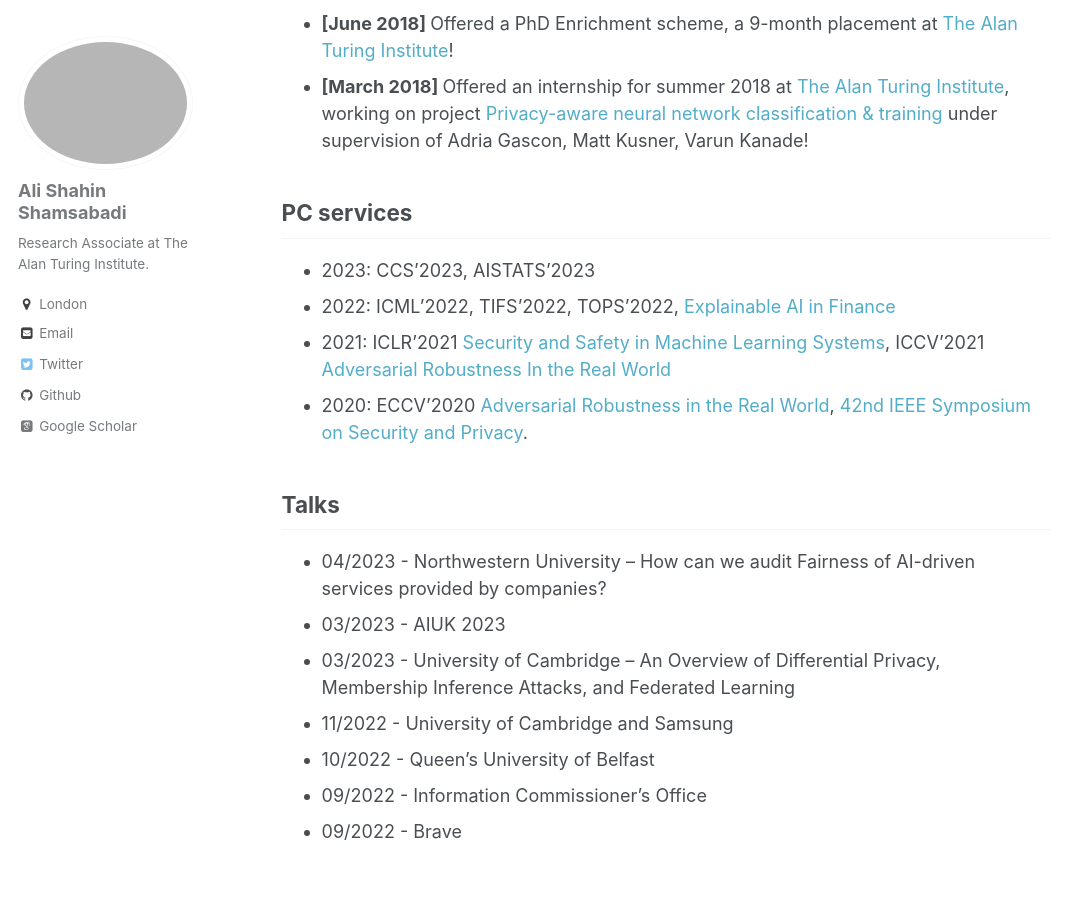
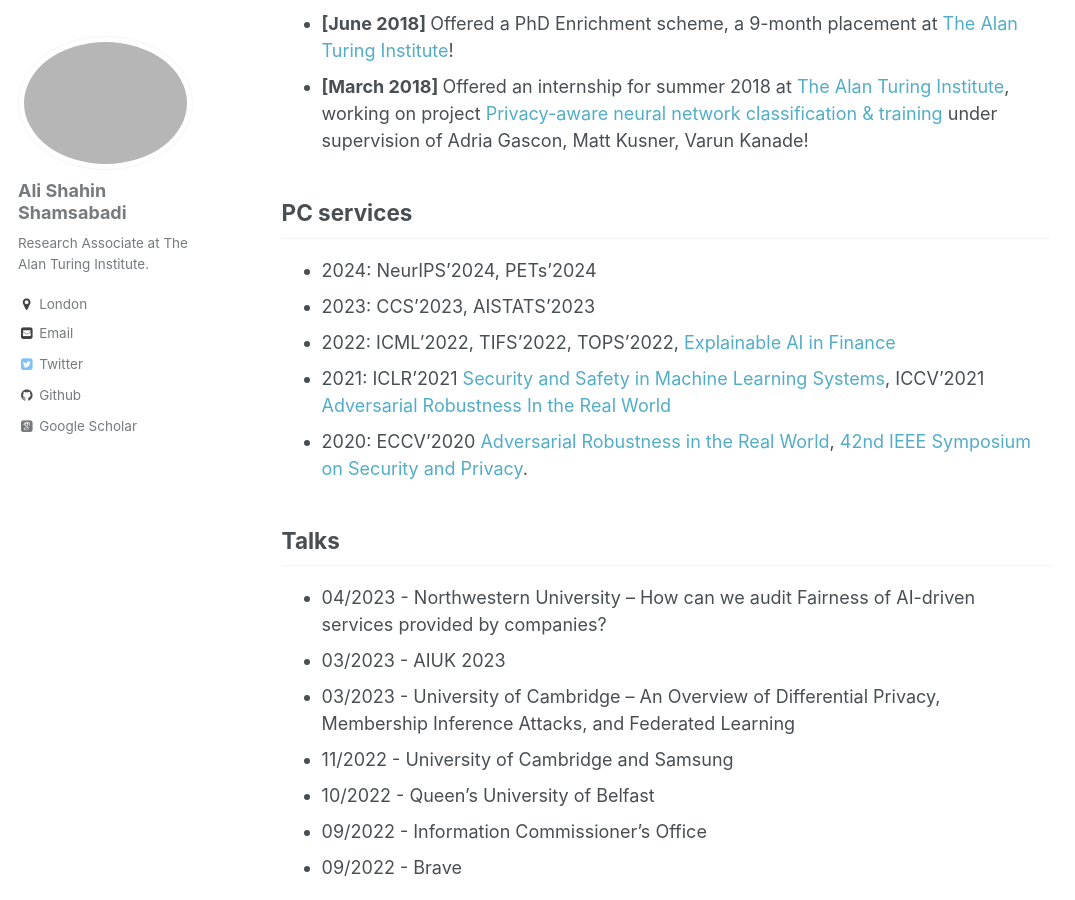
Before and after one commit to AliShahin/AliShahin.github.io, a Jekyll site: the page built from _pages/about.md, in a window 1280 px wide and 900 px high, scrolled down 3143 px. Shown: the whole window, without its empty margins (0-1075 px from the left). Built offline with Jekyll 4.4.1, drawn with Linux system fonts in a browser that asks for light colours; some web fonts are replaced.

Commit message:
Update about.md

```diff
--- a/_pages/about.md
+++ b/_pages/about.md
@@ -54,6 +54,7 @@ My research has been published at top-tier conferences including NeurIPS, ICLR,
 - <b> [March 2018] </b> Offered an internship for summer 2018 at [The Alan Turing Institute](https://www.turing.ac.uk), working on project [Privacy-aware neural network classification & training](https://aticdn.s3-eu-west-1.amazonaws.com/2017/12/Internship-Project-Descriptions-2018-FINAL-WC.pdf) under supervision of Adria Gascon, Matt Kusner, Varun Kanade!
 
 ## PC services
+- 2024: NeurIPS’2024, PETs’2024
 - 2023: CCS'2023, AISTATS'2023
 - 2022: ICML'2022, TIFS'2022, TOPS'2022, [Explainable AI in Finance](https://sites.google.com/view/2022-workshop-explainable-ai/)
 - 2021: ICLR'2021 [Security and Safety in Machine Learning Systems](https://aisecure-workshop.github.io/aml-iclr2021/committee), ICCV'2021 [Adversarial Robustness In the Real World](https://iccv21-adv-workshop.github.io)
```
